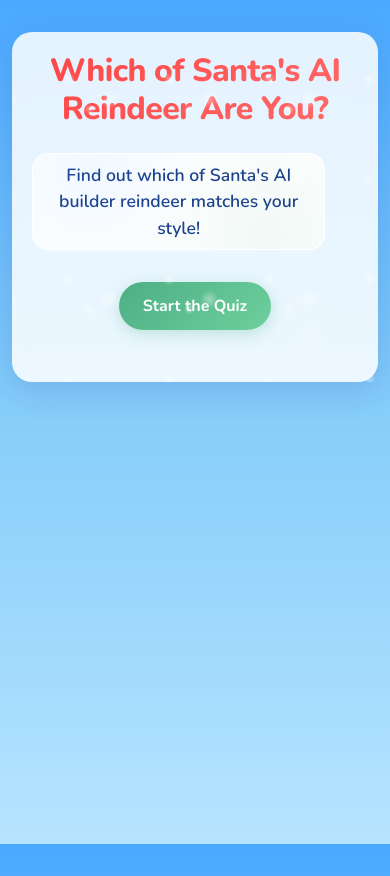
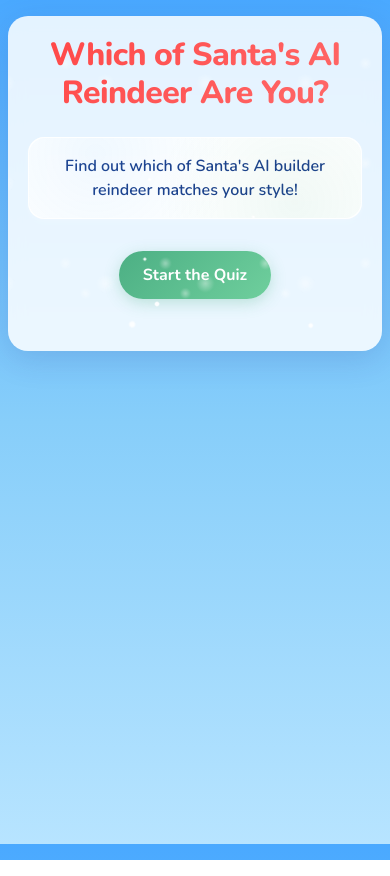
Before and after one commit to jeremyrojas/santa-ai-reindeer, a Next.js app: page / in a window 390 px wide. Built offline with nearby package versions, Linux system fonts and the light colour scheme.

Commit message:
final css changes

```diff
--- a/src/styles/survey-theme.css
+++ b/src/styles/survey-theme.css
@@ -30,17 +30,14 @@ body {
   width: 100%;
   height: 100%;
   pointer-events: none;
+  z-index: 2;
   background-image:
     radial-gradient(3px 3px at 20px 30px, rgba(255, 255, 255, 0.95) 50%, rgba(0, 0, 0, 0)),
     radial-gradient(2px 2px at 40px 70px, rgba(255, 255, 255, 0.9) 50%, rgba(0, 0, 0, 0)),
     radial-gradient(4px 4px at 50px 160px, rgba(255, 255, 255, 0.85) 50%, rgba(0, 0, 0, 0)),
     radial-gradient(2px 2px at 90px 40px, rgba(255, 255, 255, 0.9) 50%, rgba(0, 0, 0, 0)),
     radial-gradient(2px 2px at 130px 80px, rgba(255, 255, 255, 0.85) 50%, rgba(0, 0, 0, 0)),
-    radial-gradient(3px 3px at 160px 120px, rgba(255, 255, 255, 0.9) 50%, rgba(0, 0, 0, 0)),
-    radial-gradient(2px 2px at 200px 60px, rgba(255, 255, 255, 0.85) 50%, rgba(0, 0, 0, 0)),
-    radial-gradient(4px 4px at 240px 170px, rgba(255, 255, 255, 0.9) 50%, rgba(0, 0, 0, 0)),
-    radial-gradient(2px 2px at 280px 90px, rgba(255, 255, 255, 0.95) 50%, rgba(0, 0, 0, 0)),
-    radial-gradient(3px 3px at 320px 130px, rgba(255, 255, 255, 0.9) 50%, rgba(0, 0, 0, 0));
+    radial-gradient(3px 3px at 160px 120px, rgba(255, 255, 255, 0.9) 50%, rgba(0, 0, 0, 0));
   animation: snow 20s linear infinite;
 }
 
@@ -65,14 +62,12 @@ body {
   padding: 2rem;
   box-shadow: 0 8px 32px rgba(31, 38, 135, 0.15);
   position: relative;
+  z-index: 1;
   max-width: 800px;
-  width: auto;
+  width: calc(100% - 2rem);
 
   /* Center on desktop while maintaining responsive margins */
-  margin-left: auto;
-  margin-right: auto;
-  margin-top: 2rem;
-  margin-bottom: 2rem;
+  margin: 2rem auto;
 }
 
 .survey-container::before {
@@ -166,18 +161,17 @@ body {
   cursor: pointer;
   transition: all 0.2s ease;
   position: relative;
+  z-index: 3;
   font-family: var(--font-family);
   -webkit-tap-highlight-color: transparent;
-  border: 2px solid transparent;
+  border: none;
   box-shadow: 0 2px 8px rgba(76, 175, 132, 0.05);
 }
 
 .option-card:hover {
-  background: rgba(255, 255, 255, 0.95);
+  background: rgba(76, 175, 132, 0.15); /* Using --elf-green with opacity */
   transform: translateY(-2px);
-  border-color: var(--elf-green);
-  box-shadow: 0 4px 16px rgba(76, 175, 132, 0.2),
-              0 0 0 2px rgba(76, 175, 132, 0.1);
+  box-shadow: 0 4px 16px rgba(76, 175, 132, 0.15);
 }
 
 /* Make the active state very obvious for testing */
@@ -185,7 +179,6 @@ body {
   background: var(--elf-green) !important;
   transform: scale(0.96);
   color: white;
-  border-color: transparent;
   box-shadow: 0 0 12px rgba(76, 175, 132, 0.3);
 }
 
@@ -193,6 +186,7 @@ body {
 .option-card:focus {
   outline: none;
   background: rgba(255, 255, 255, 0.9);
+  border: none;
 }
 
 /* Festive decorative elements */
@@ -236,6 +230,8 @@ body {
   text-align: center;
   letter-spacing: -0.02em;
   white-space: pre-line; /* This allows us to respect line breaks */
+  position: relative;
+  z-index: 3;
 }
 
 /* Add specific time display styling */
@@ -254,10 +250,11 @@ body {
   line-height: 1.5;
   font-weight: 600;
   text-align: center;
-  margin: 0.75rem auto 2rem auto;
+  margin: 1.5rem auto;
   color: var(--night-blue);
   padding: 1.5rem;
-  max-width: 90%;
+  width: 100%;
+  max-width: 600px;
   background: rgba(255, 255, 255, 0.85);
   backdrop-filter: blur(8px);
   border-radius: 16px;
@@ -317,18 +314,18 @@ body {
 }
 
 /* Add responsive padding adjustments */
-@media (max-width: 840px) { /* Slightly larger breakpoint to account for margins */
+@media (max-width: 840px) {
   .survey-container {
-    margin-left: 1rem;
-    margin-right: 1rem;
+    width: calc(100% - 1.5rem);
+    margin: 1.5rem auto;
     padding: 1.5rem;
   }
 }
 
 @media (max-width: 480px) {
   .survey-container {
-    margin-left: 0.75rem;
-    margin-right: 0.75rem;
+    width: calc(100% - 1rem);
+    margin: 1rem auto;
     padding: 1.25rem;
   }
 
@@ -342,9 +339,9 @@ body {
   }
 
   .survey-container p {
-    font-size: 1.1rem;
-    padding: 0.5rem 1rem;
-    margin: 0.5rem 0 1.5rem 0;
+    font-size: 1rem;
+    padding: 1rem;
+    margin: 1rem auto;
   }
 }
 
@@ -357,6 +354,7 @@ body {
   align-items: center;
   justify-content: center;
   gap: 1rem;
+  z-index: 3;
 }
 
 .question-number-text {
@@ -386,6 +384,7 @@ body {
   display: flex;
   justify-content: space-between;
   padding: 0 2rem;
+  z-index: 2;
 }
 
 .ornament {
@@ -393,6 +392,7 @@ body {
   font-size: 1.2rem;
   animation: twinkle 2s infinite ease-in-out;
   opacity: 0.8;
+  z-index: 2;
 }
 
 .ornament.left {
@@ -428,7 +428,7 @@ body {
 
   .question-number-ornaments {
     max-width: 200px;
-    padding: 0 1rem;
+    padding: 0 0.5rem;
   }
 
   .ornament {
@@ -588,3 +588,67 @@ body {
     opacity: 1;
   }
 }
+
+/* Add or update these styles */
+.question-header {
+  position: relative;
+  display: flex;
+  align-items: center;
+  justify-content: center;
+  gap: 12px;
+  width: 100%;
+  padding: 8px 24px;
+  margin: 16px 0;
+  background: rgba(255, 255, 255, 0.8);
+  backdrop-filter: blur(4px);
+  border-radius: 20px;
+  max-width: 300px;
+  margin: 1rem auto;
+}
+
+.question-count {
+  color: var(--night-blue);
+  font-weight: 600;
+  font-size: 1rem;
+  z-index: 2;
+}
+
+.snowflake {
+  font-size: 20px;
+  z-index: 2;
+  animation: snowflakeFloat 2s ease-in-out infinite;
+}
+
+.snowflake:first-child {
+  animation-delay: 0s;
+}
+
+.snowflake:last-child {
+  animation-delay: 1s;
+}
+
+@keyframes snowflakeFloat {
+  0%, 100% {
+    transform: translateY(0);
+  }
+  50% {
+    transform: translateY(-3px);
+  }
+}
+
+/* Responsive adjustments for mobile */
+@media (max-width: 480px) {
+  .question-header {
+    gap: 8px;
+    padding: 6px 16px;
+    max-width: 250px;
+  }
+
+  .snowflake {
+    font-size: 16px;
+  }
+
+  .question-count {
+    font-size: 0.9rem;
+  }
+}
```
